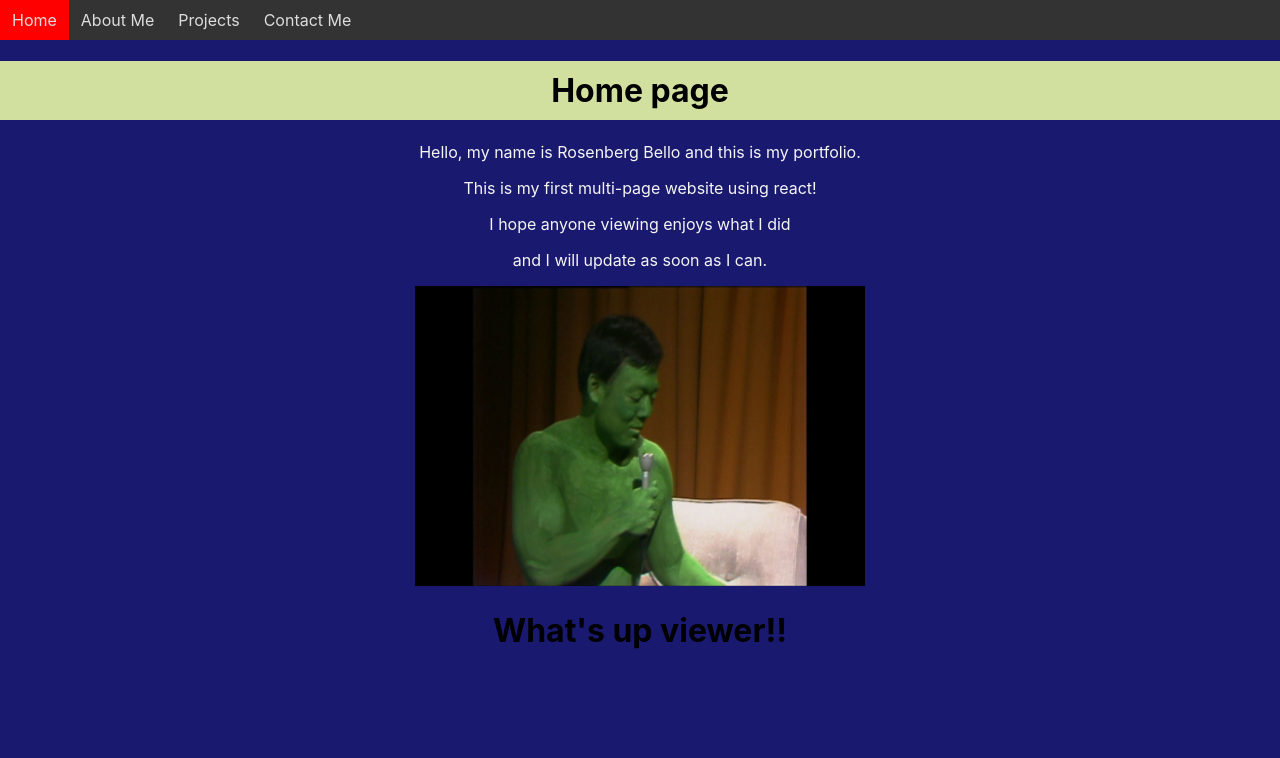
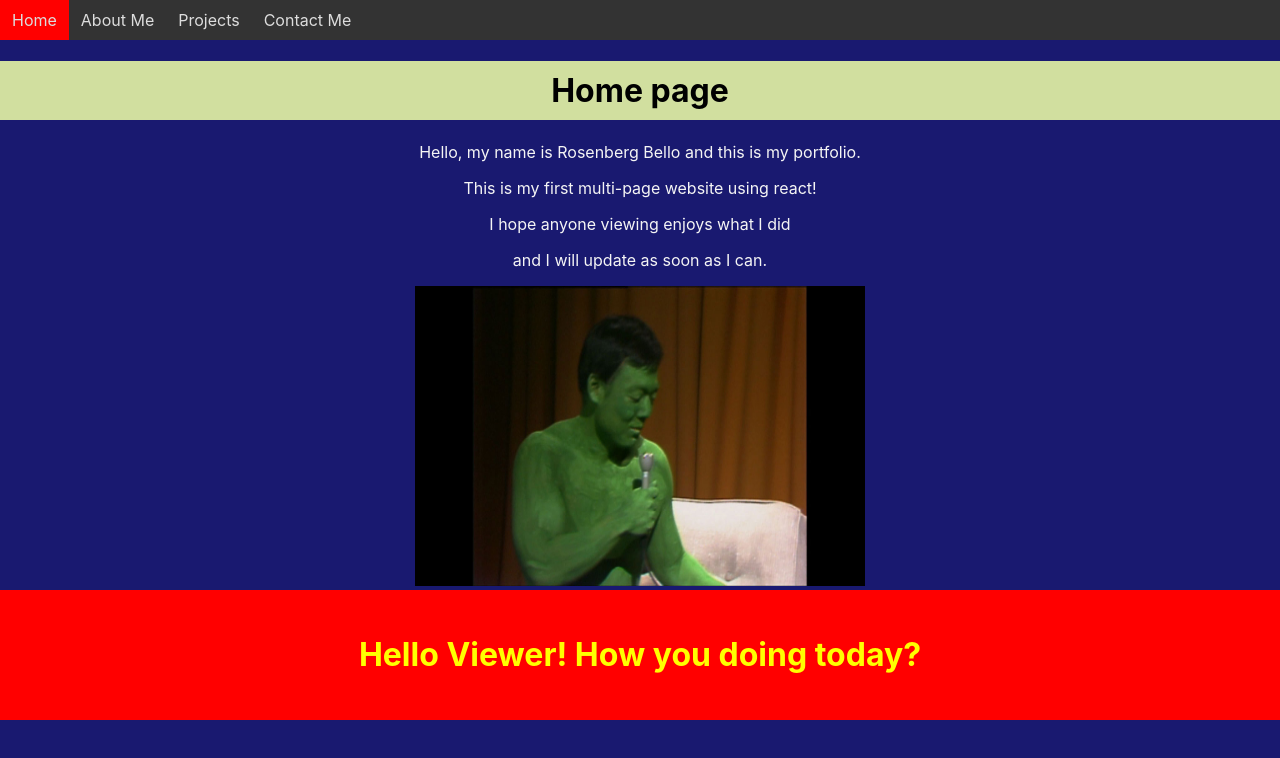
Before and after one commit to Bello2441/bello2441-github.io, a React (Create React App) app: page / in a window 1280 px wide. Shown: the top 758 px of the page. Built offline with nearby package versions, Linux system fonts and the light colour scheme.

Commit message:
have an animation

```diff
--- a/package.json
+++ b/package.json
@@ -11,7 +11,8 @@
     "react": "^16.13.1",
     "react-dom": "^16.13.1",
     "react-router-dom": "^5.2.0",
-    "react-scripts": "3.4.3"
+    "react-scripts": "3.4.3",
+    "react-spring": "^8.0.27"
   },
   "scripts": {
     "start": "react-scripts start",
--- a/src/components/Home.js
+++ b/src/components/Home.js
@@ -1,5 +1,6 @@
 import React from 'react';
 import logo from './the_hulk.jpeg';
+import { Spring } from 'react-spring/renderprops';
 
 class Home extends React.Component {
     render() {
@@ -11,11 +12,28 @@ class Home extends React.Component {
             <p>I hope anyone viewing enjoys what I did</p>
             <p>and I will update as soon as I can.</p>
             <img className="homeImg" src={logo} alt="image_of_me" />
-            <h1 className="nameplate" class="animate__animated animate__bounce">What's up viewer!!</h1>
+            <Spring
+            from={{ opacity: 0, marginTop: -500}}
+            to={{ opacity: 1, marginTop : 0}}
+        >
+            {props => (
+                <div style={props}>
+                    <div style={c1Style}>
+                        <h1>Hello Viewer! How you doing today?</h1>
+                    </div>
+                </div>
+            )}
+        </Spring>
         </div>
 
         );
     }
 }
 
+const c1Style ={
+    background : 'red',
+    color : 'yellow',
+    padding : '1.5rem'
+}
+
 export default Home;
```
Also changed, not shown: src/App.css (line endings or trailing spaces), src/components/ideaPaper.txt, src/index.css (line endings or trailing spaces), 1 other file (tests, documents, lock files or other folders).
